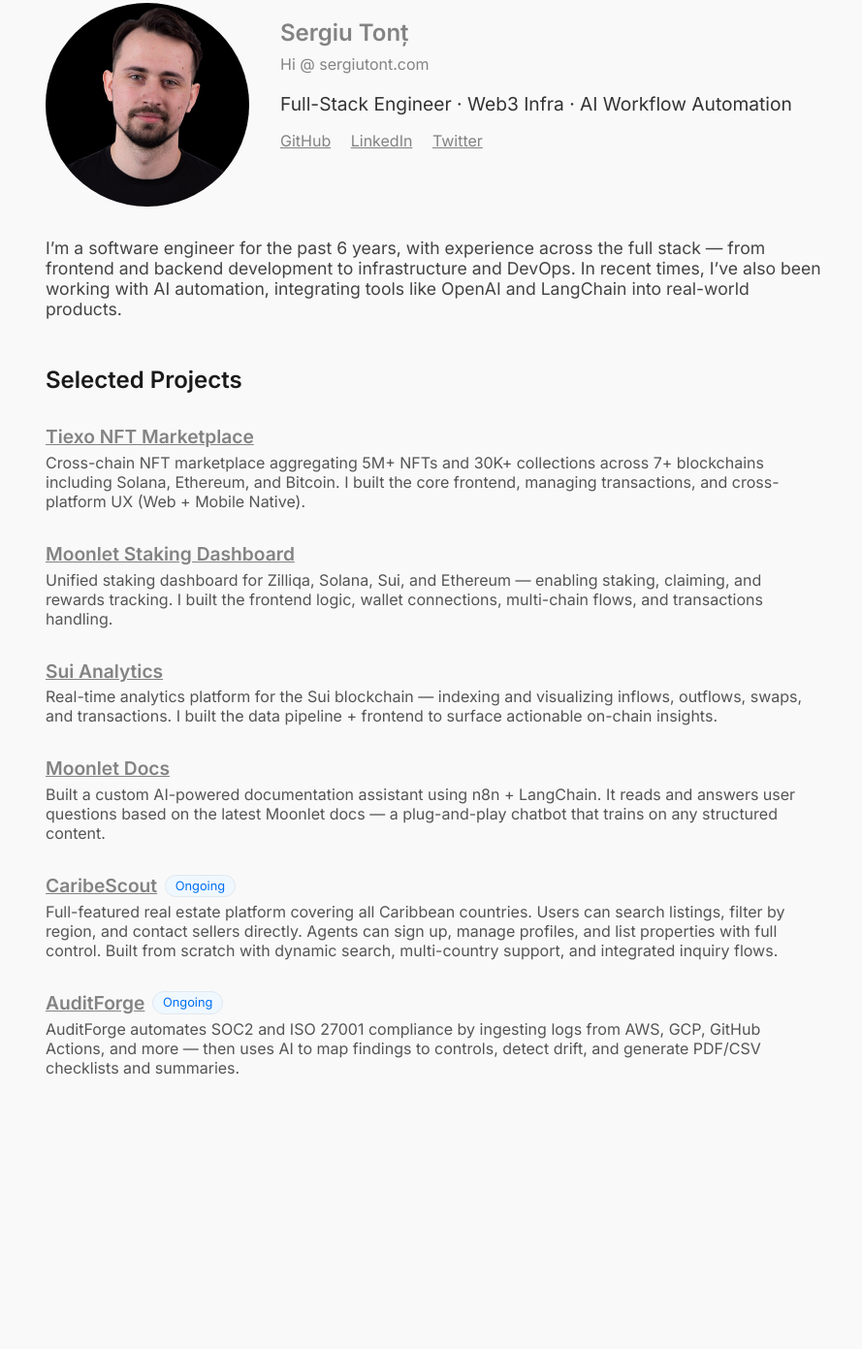
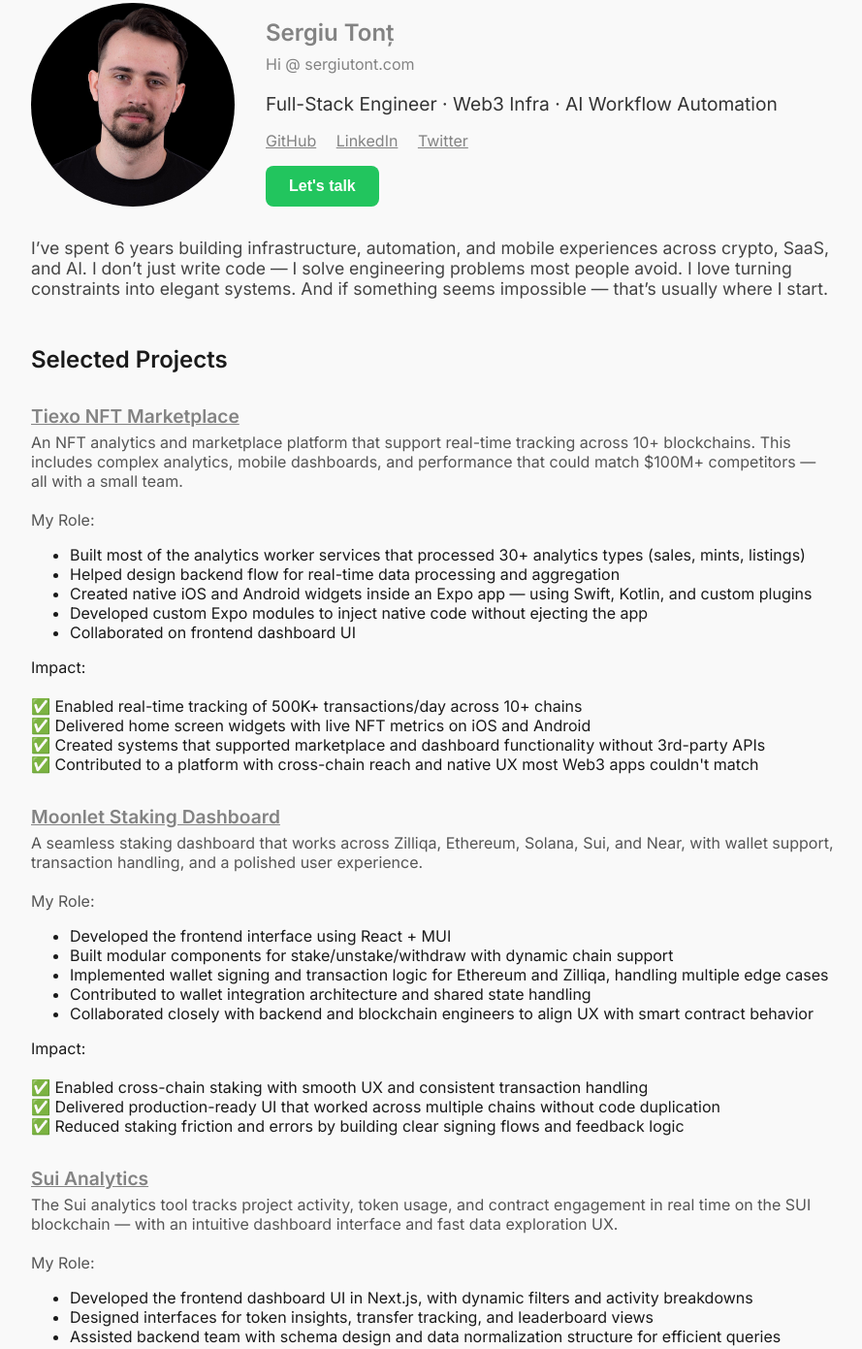
Before and after one commit to SergiuT/portfolio, a plain HTML site: page index.html in a window 1280 px wide. Shown: the part 79-1470 px from the top of the page at 97% size, without its empty margins (193-1082 px from the left). Before the commit the page ends 1272 px from the top, so only its background shows below. Drawn offline with Linux system fonts and the light colour scheme.

Commit message:
Update index.html

```diff
--- a/index.html
+++ b/index.html
@@ -17,7 +17,7 @@
     }
 
     .container {
-      max-width: 800px;
+      max-width: 830px;
       margin: 50px auto;
     }
 
@@ -109,6 +109,27 @@
       border: 1px solid #e0e8f0;
     }
 
+    .talk-button {
+      background: #22c55e;
+      color: #fff;
+      border: none;
+      padding: 0.75rem 1.5rem;
+      border-radius: 8px;
+      font-size: 1rem;
+      font-weight: 600;
+      cursor: pointer;
+      margin-top: 1rem;
+      transition: background-color 0.2s ease;
+    }
+
+    .talk-button:hover {
+      background: #16a34a;
+    }
+
+    .talk-button:active {
+      transform: translateY(1px);
+    }
+
     /* Mobile responsive styles */
     @media (max-width: 768px) {
       .intro {
@@ -145,13 +166,15 @@
           <a href="https://www.linkedin.com/in/ton%C8%9B-sergiu-327003131/">LinkedIn</a>
           <a href="https://x.com/sergiu855">Twitter</a>
         </div>
+        <button class="talk-button" onclick="window.open('https://calendly.com/sergiutont2', '_blank')">Let's
+          talk</button>
       </div>
     </div>
 
     <div class="description">
-      <p>I’m a software engineer for the past 6 years, with experience across the full stack — from frontend and backend
-        development to infrastructure and DevOps. In recent times, I’ve also been working with AI automation,
-        integrating tools like OpenAI and LangChain into real-world products.</p>
+      <p>I’ve spent 6 years building infrastructure, automation, and mobile experiences across crypto, SaaS, and AI. I
+        don’t just write code — I solve engineering problems most people avoid. I love turning constraints into elegant
+        systems. And if something seems impossible — that’s usually where I start.</p>
     </div>
 
     <div class="projects">
@@ -159,21 +182,73 @@
 
       <div class="project">
         <a href="https://tiexo.com/" target="_blank">Tiexo NFT Marketplace</a>
-        <p>Cross-chain NFT marketplace aggregating 5M+ NFTs and 30K+ collections across 7+ blockchains including Solana,
-          Ethereum, and Bitcoin. I built the core frontend, managing transactions, and cross-platform UX (Web + Mobile
-          Native).</p>
+        <p>
+          An NFT analytics and marketplace platform that support real-time tracking across 10+ blockchains. This
+          includes complex analytics, mobile dashboards, and performance that could match $100M+ competitors — all with
+          a small team.
+          <br />
+          <br />
+          My Role:
+        <ul>
+          <li>Built most of the analytics worker services that processed 30+ analytics types (sales, mints, listings)
+          </li>
+          <li>Helped design backend flow for real-time data processing and aggregation</li>
+          <li>Created native iOS and Android widgets inside an Expo app — using Swift, Kotlin, and custom plugins</li>
+          <li>Developed custom Expo modules to inject native code without ejecting the app</li>
+          <li>Collaborated on frontend dashboard UI</li>
+        </ul>
+        Impact:<br /><br />
+        ✅ Enabled real-time tracking of 500K+ transactions/day across 10+ chains<br />
+        ✅ Delivered home screen widgets with live NFT metrics on iOS and Android<br />
+        ✅ Created systems that supported marketplace and dashboard functionality without 3rd-party APIs<br />
+        ✅ Contributed to a platform with cross-chain reach and native UX most Web3 apps couldn't match<br />
+        </p>
       </div>
 
       <div class="project">
         <a href="https://stake.moonlet.io/" target="_blank">Moonlet Staking Dashboard</a>
-        <p>Unified staking dashboard for Zilliqa, Solana, Sui, and Ethereum — enabling staking, claiming, and rewards
-          tracking. I built the frontend logic, wallet connections, multi-chain flows, and transactions handling.</p>
+        <p>
+          A seamless staking dashboard that works across Zilliqa, Ethereum, Solana, Sui, and Near, with wallet support,
+          transaction handling, and a polished user experience.
+          <br /><br />
+          My Role:
+          <br />
+        <ul>
+          <li>Developed the frontend interface using React + MUI</li>
+          <li>Built modular components for stake/unstake/withdraw with dynamic chain support</li>
+          <li>Implemented wallet signing and transaction logic for Ethereum and Zilliqa, handling multiple edge cases
+          </li>
+          <li>Contributed to wallet integration architecture and shared state handling</li>
+          <li>Collaborated closely with backend and blockchain engineers to align UX with smart contract behavior</li>
+        </ul>
+
+        Impact:<br /><br />
+        ✅ Enabled cross-chain staking with smooth UX and consistent transaction handling<br />
+        ✅ Delivered production-ready UI that worked across multiple chains without code duplication<br />
+        ✅ Reduced staking friction and errors by building clear signing flows and feedback logic<br />
+
+        </p>
       </div>
 
       <div class="project">
         <a href="https://suianalytics.io/" target="_blank">Sui Analytics</a>
-        <p>Real-time analytics platform for the Sui blockchain — indexing and visualizing inflows, outflows, swaps, and
-          transactions. I built the data pipeline + frontend to surface actionable on-chain insights.</p>
+        <p>
+          The Sui analytics tool tracks project activity, token usage, and contract engagement in real time on the SUI
+          blockchain — with an intuitive dashboard interface and fast data exploration UX.
+          <br /><br />
+          My Role:
+          <br />
+        <ul>
+          <li>Developed the frontend dashboard UI in Next.js, with dynamic filters and activity breakdowns</li>
+          <li>Designed interfaces for token insights, transfer tracking, and leaderboard views</li>
+          <li>Assisted backend team with schema design and data normalization structure for efficient queries</li>
+        </ul>
+        Impact:<br /><br />
+        ✅ Delivered a user-facing dashboard used to track activity across dozens of Sui projects<br />
+        ✅ Translated raw blockchain data into actionable insights for end users<br />
+        ✅ Helped shape backend structure to optimize frontend rendering performance<br />
+
+        </p>
       </div>
 
       <div class="project">
```
